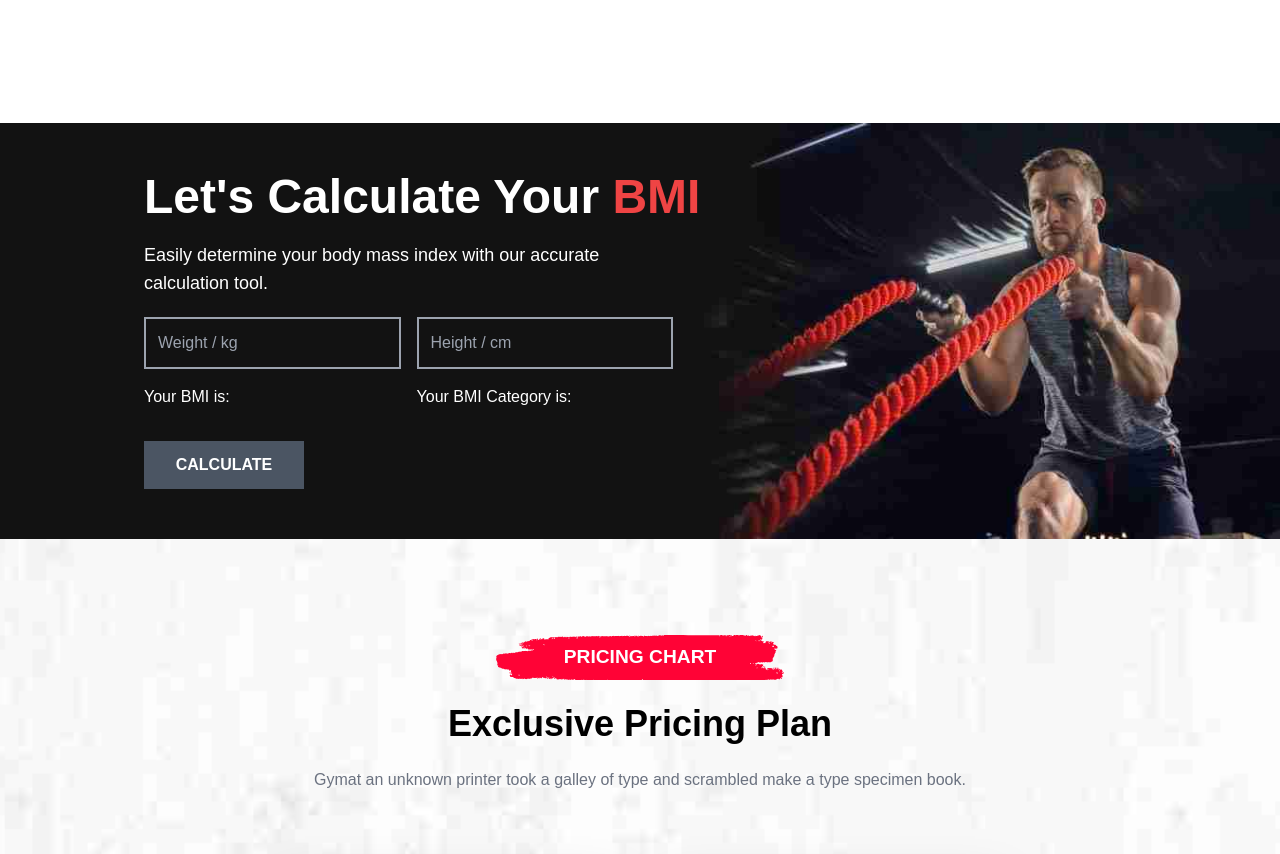
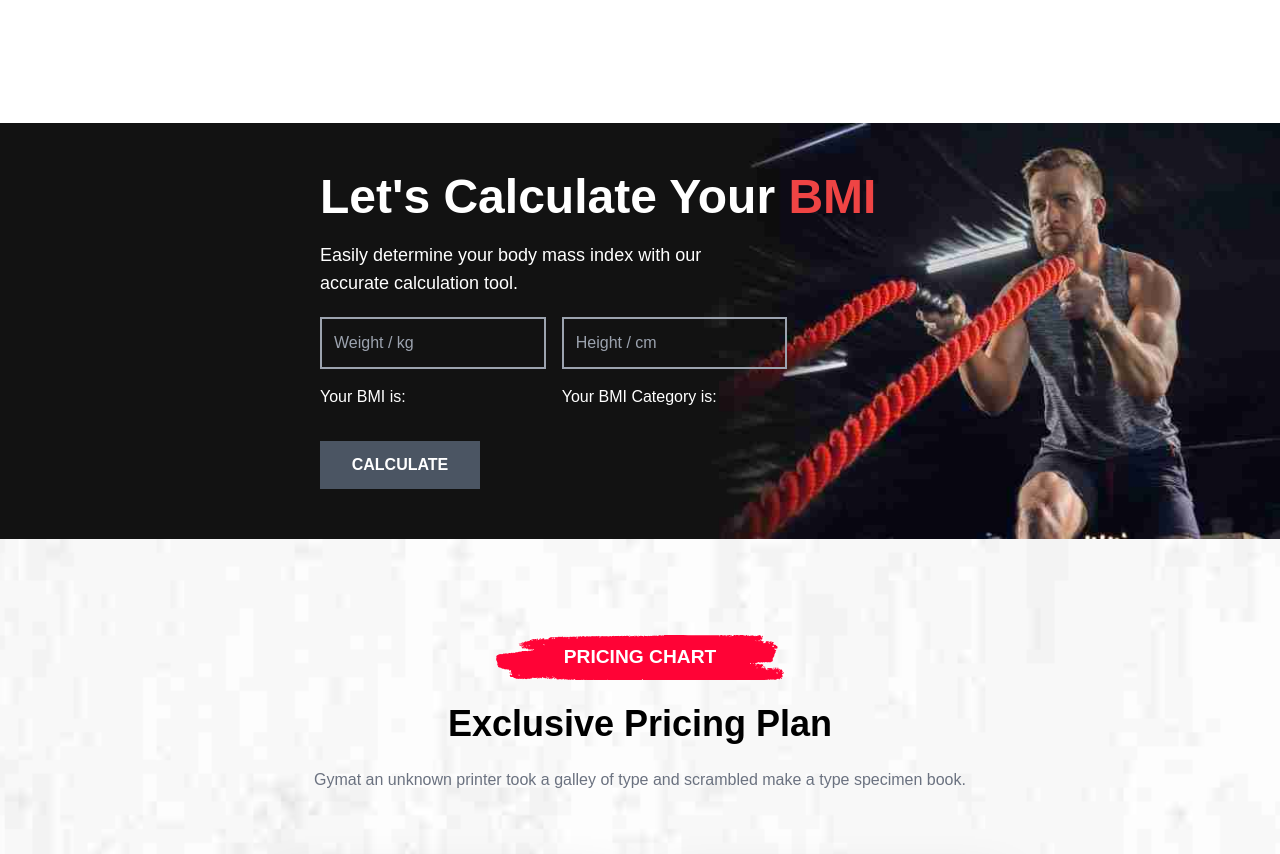
Before and after one commit to PawelWydra/Gymate-main, a React (Create React App) app: page / in a window 1280 px wide. Shown: the part 6340-7194 px from the top of the page. Built offline with nearby package versions, Linux system fonts and the light colour scheme.

Commit message:
fix: add padding to container

```diff
--- a/src/components/bmi/bmi.jsx
+++ b/src/components/bmi/bmi.jsx
@@ -12,11 +12,11 @@ function Bmi() {
 
   return (
     <div
-      className="w-full flex flex-col items-center px-4 lg:px-36"
+      className="flex px-8 md:px-16 lg:px-36 xl:px-80 2xl:px-[32rem] 3xl:px-[36rem]"
       style={bmiContainerStyle}
     >
-      <div className="max-w-5xl size-full">
-        <div className="lg:w-2/3 h-full flex flex-col justify-center gap-5">
+      <div className="flex justify-center items-center">
+        <div className="flex flex-col justify-center gap-5">
           <h1 className="text-5xl font-semibold">
             Let's Calculate Your <span className="text-red-500">BMI</span>
           </h1>
```
